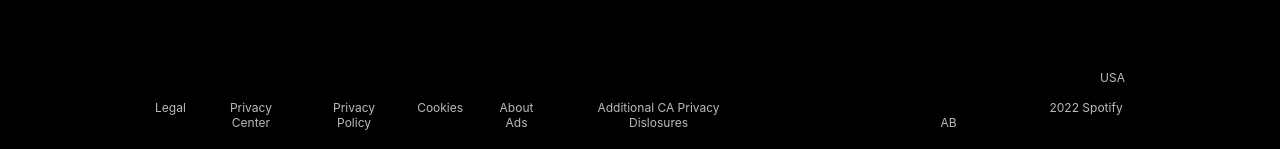
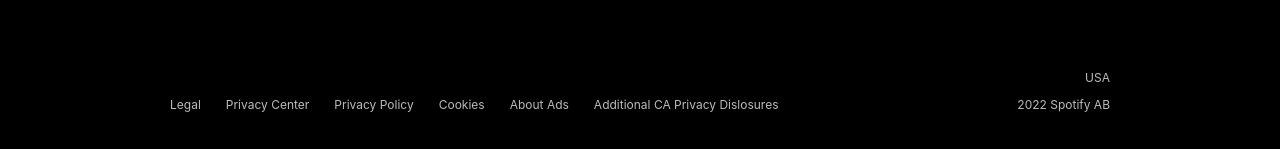
Before and after one commit to Marquel101/FauxSpotify, a React (Create React App) app: page / in a window 1280 px wide. Shown: the part 1304-1453 px from the top of the page. Built offline with nearby package versions, Linux system fonts and the light colour scheme; a web font is replaced by a local one.

Commit message:
footer progress

```diff
--- a/src/component/Footer/Footer.css
+++ b/src/component/Footer/Footer.css
@@ -61,6 +61,7 @@
     padding: 16px;
 }
 .bottom {
+    width: 100%;
     font-size: 12px;
     font-weight: 400;
     color: #bbbbbb;
@@ -69,24 +70,35 @@
 .country {
     display: flex;
     justify-content: flex-end;
-    margin-bottom: 15px;
+    margin: 0 15px;
 }
 .other__things {
     display: flex;
-    gap: 25px;
+    align-items:center ;
+}
+.partone {
+    display: inline;
+    padding: 0 0 0 15px;
+    width: fit-content;
+}
+.secondary {
+    display: inline;
+    margin-right: 25px;
 }
 .trade {
-    margin-left: 275px;
+    margin: 0 15px 0 auto;
+
 }
 @media (max-width: 768px) {
     .footer {
         height: auto;
         padding: 40px 0 0 0 ;
+        justify-content: flex-start;
     }
     .container {
         margin-left: 20px;
         margin-top: 10px;
-        width: auto;
+        width: none;
     }
     .top__content {
         flex-direction: column;
@@ -124,24 +136,73 @@
         padding: 9px;
     }
     .bottom {
-        font-size: xx-small;
+        font-size: 10px;
+        margin-top: 15px;
+    }
+    .partone {
+        padding: 0;
+    }
+    .trade {
+        margin: 0 15px 0 auto;
+    }
+}
+@media (min-width:769px) and (max-width: 992px) {
+    .footer {
+        height: auto;
+        padding: 50px 0 20px 0;
+    }
+    .container {
+         margin: 0 15px;
+         justify-content: center;
+         width: 769px;
+    }
+    .top__content {
+        flex-direction: column;
+    }
+    .footlogo {
+        height: 30px;
+        width: 95px;
+    }
+    .categories {
+        margin: 40px 0 100px 0;
+        gap: 150px;
+
+    }
+    #company,
+    #communities,
+    #useful__links {
+    }
+    .list__items{
+    }
+    .icons {
+        margin: 0;
+        padding: 0;
+    }
+    #fb {
+    }
+    #ig,
+    #twt,
+    #fb {
+    }
+    .bottom {
+        margin: 0
+    }
+    .country {
         margin: 0;
     }
-    .country {
-        display: flex;
-        justify-content: flex-end;
-        margin-bottom: 15px;
+    .other__things {
+        margin: 0;
     }
-    .other__things {
-
-
+    .partone {
+        width: 476px;
+        padding: 0 0 0 0 ;
+    }
+    .secondary {
+        margin: 0;
     }
     .trade {
-
+       margin-right: 0;
     }
-}
-@media (min-width: 992px) {
-
 }
 @media (min-width: 1200px) {
 
--- a/src/component/Footer/Footer.jsx
+++ b/src/component/Footer/Footer.jsx
@@ -44,13 +44,15 @@ export default function Footer() {
                         USA
                     </div>
                     <div className='other__things'>
-                        <div>Legal</div>
-                        <div>Privacy Center</div>
-                        <div>Privacy Policy</div>
-                        <div>Cookies</div>
-                        <div>About Ads</div>
-                        <div>Additional CA Privacy Dislosures</div>
-                        <div><span className="trade">2022 Spotify AB</span></div>
+                        <ul className='partone'>
+                            <li className='secondary'>Legal</li>
+                            <li className='secondary'>Privacy Center</li>
+                            <li className='secondary'>Privacy Policy</li>
+                            <li className='secondary'>Cookies</li>
+                            <li className='secondary'>About Ads</li>
+                            <li className='secondary'>Additional CA Privacy Dislosures</li>
+                        </ul>
+                        <span className="trade">2022 Spotify AB</span>
                     </div>
                 </div>
             </div>
--- a/src/component/Navbar/Navbar.css
+++ b/src/component/Navbar/Navbar.css
@@ -63,8 +63,9 @@ li{
         min-height: 53.5px;
     }
     .logo {
-       width: 80px;
-       height: 24px;
+        margin-top: 5px;
+       width: 90px;
+       height: 31px;
     }
     .bar {
         display: block;
```
